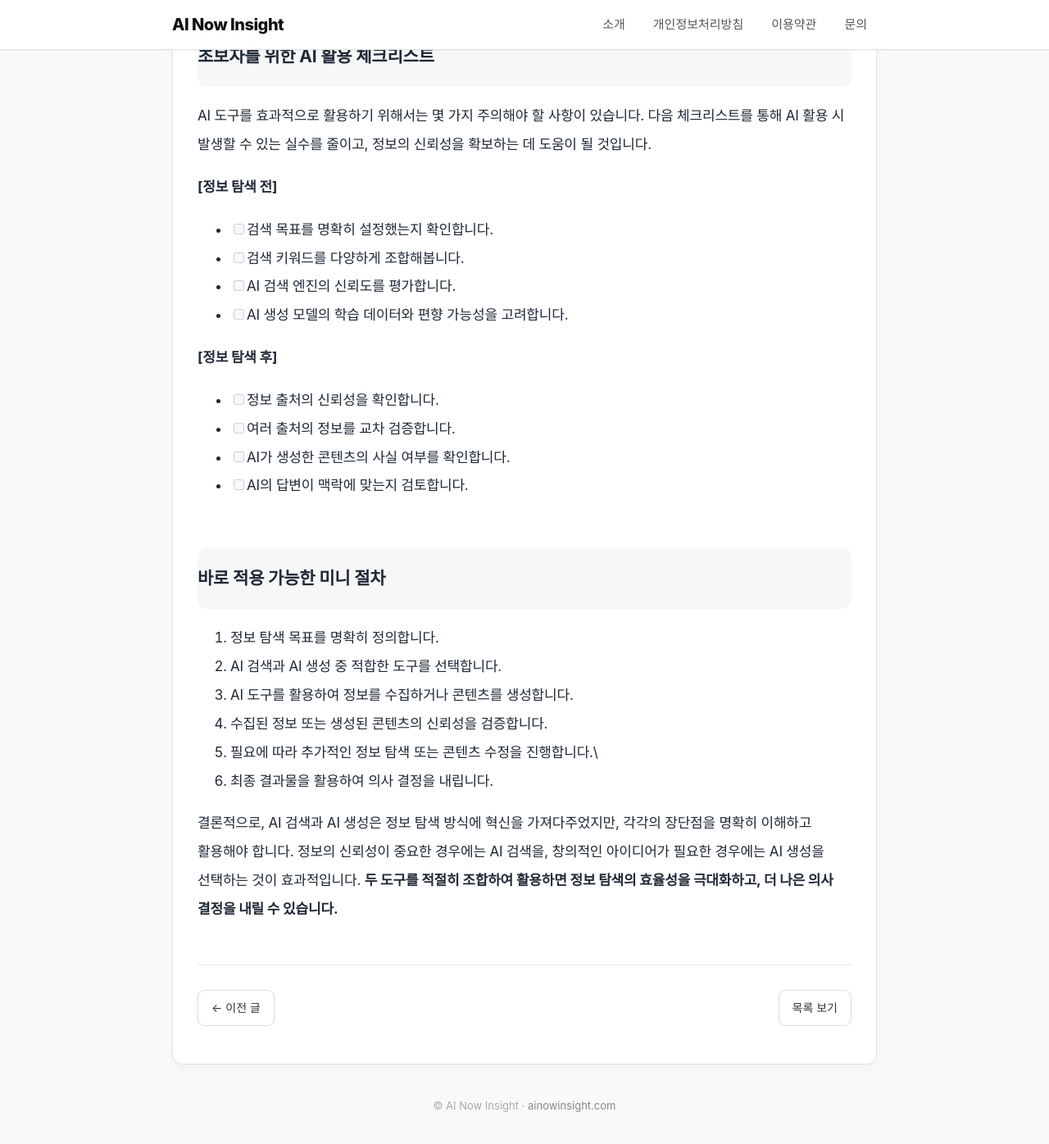
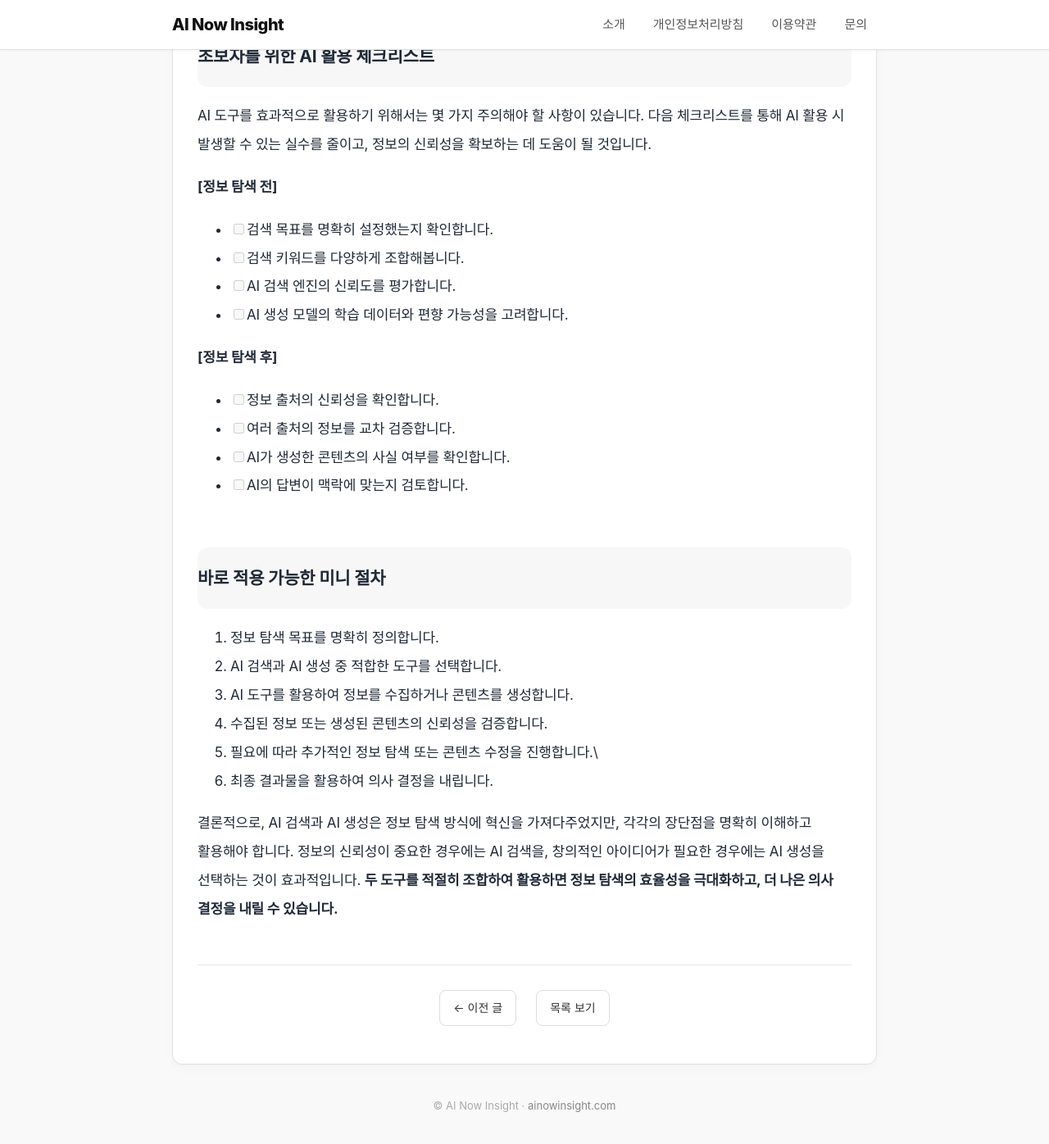
Before and after one commit to ilovegkd/ilovegkd.github.io, a Jekyll site: the page built from _posts/2026-02-15-post-5513.md, in a window 1280 px wide and 1400 px high, scrolled down 2733 px. Shown: the top 1396 px of the window at 82% size. Built offline with Jekyll 4.4.1, drawn with Linux system fonts in a browser that asks for light colours.

Commit message:
Update site.css

```diff
--- a/assets/site.css
+++ b/assets/site.css
@@ -284,12 +284,13 @@ p { margin-bottom: 16px; word-break: keep-all; }
 /* ===== 포스트 하단 네비게이션 ===== */
 .post-nav{
   display:flex;
-  justify-content:space-between;
+  justify-content:center;   /* 가운데 정렬 */
   align-items:center;
   margin-top:50px;
   padding-top:30px;
   border-top:1px solid #e5e7eb;
-  gap:10px;
+  gap:24px;                 /* 🔥 버튼 사이 간격 증가 */
+  flex-wrap:wrap;           /* 모바일 줄바꿈 안정 */
 }
 
 .nav-btn{
```
